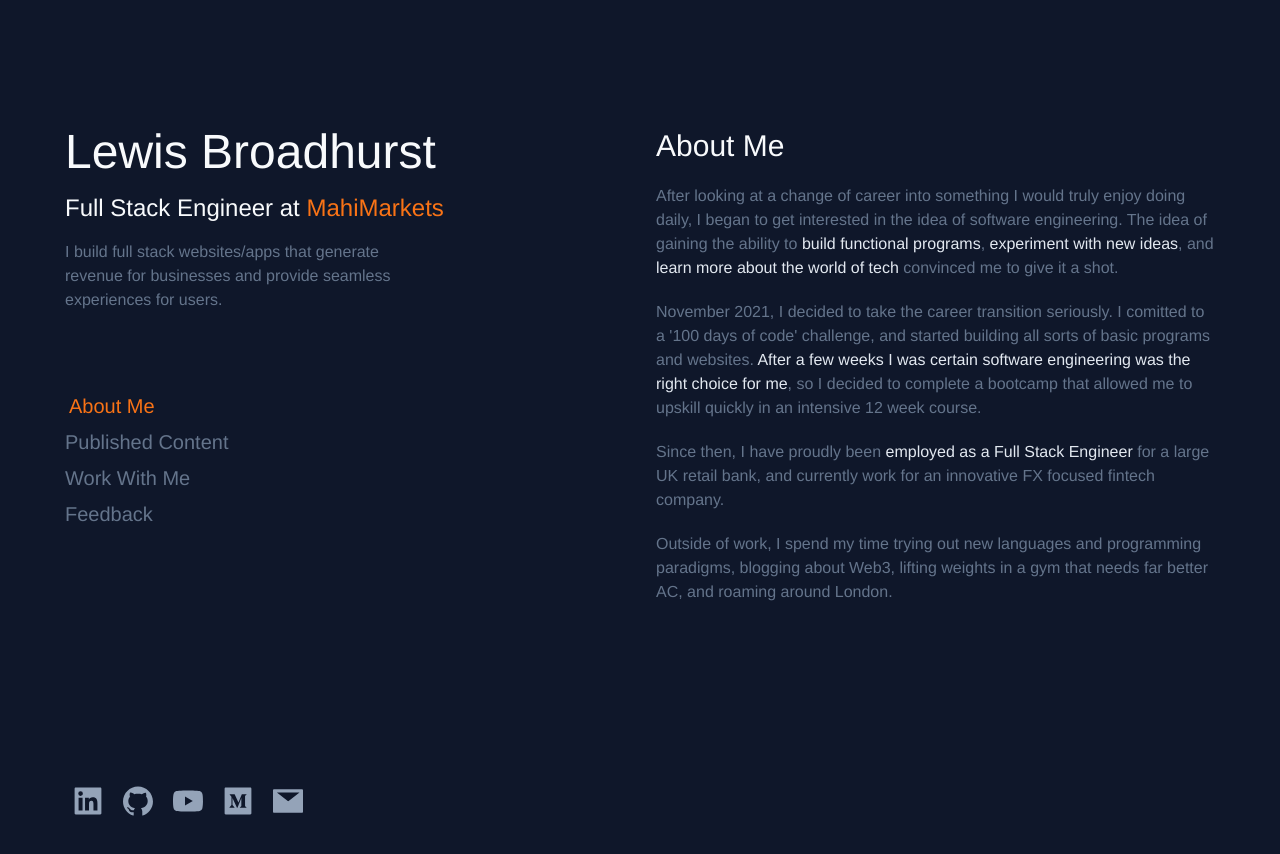
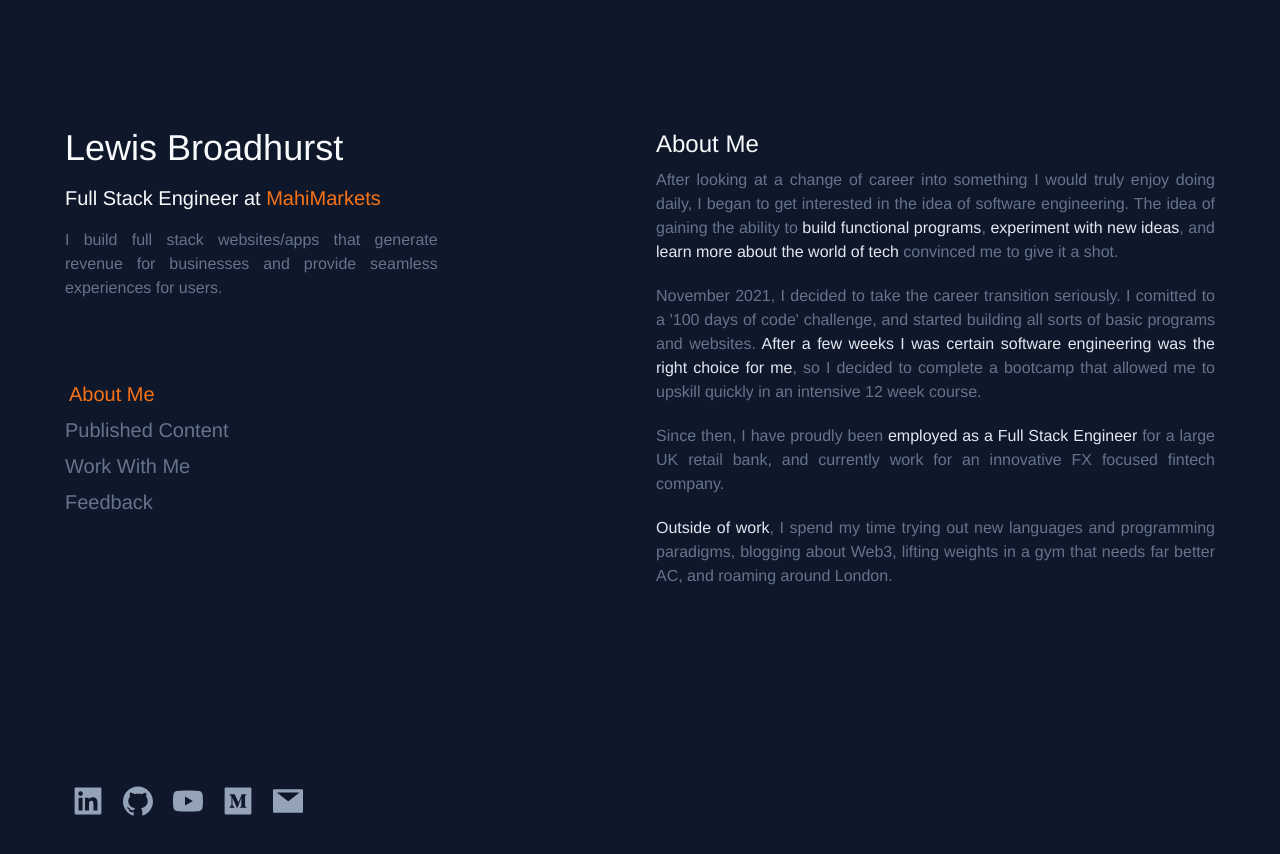
Before and after one commit to LMBroadhurst/CRYPTO_SUPERAPP, a Next.js app: page / in a window 1280 px wide. Shown: the top 854 px of the page. Built offline with nearby package versions, Linux system fonts and the light colour scheme.

Commit message:
More tweaks to colouring

```diff
--- a/components/home/AboutMe.tsx
+++ b/components/home/AboutMe.tsx
@@ -3,17 +3,17 @@ import React from 'react'
 const AboutMe = () => {
   return (
     <section className='flex p-10 lg:p-0 lg:w-full'>
-        <section className='flex flex-col gap-5'>
-            <h2 className='text-3xl self-start font-medium'>About Me</h2>
+        <section className='flex flex-col gap-2'>
+            <h2 className='text-2xl self-start font-medium'>About Me</h2>
 
-            <section className='flex flex-col gap-5 text-slate-500'>
+            <section className='flex flex-col gap-5 text-slate-500 text-justify'>
               <p>After looking at a change of career into something I would truly enjoy doing daily, I began to get interested in the idea of software engineering. The idea of gaining the ability to <span className='text-slate-200'>build functional programs</span>, <span className='text-slate-200'>experiment with new ideas</span>, and <span className='text-slate-200'>learn more about the world of tech</span> convinced me to give it a shot.</p>
 
               <p>November 2021, I decided to take the career transition seriously. I comitted to a '100 days of code' challenge, and started building all sorts of basic programs and websites. <span className='text-slate-200'>After a few weeks I was certain software engineering was the right choice for me</span>, so I decided to complete a bootcamp that allowed me to upskill quickly in an intensive 12 week course.</p>
 
               <p>Since then, I have proudly been <span className='text-slate-200'>employed as a Full Stack Engineer</span> for a large UK retail bank, and currently work for an innovative FX focused fintech company.</p>
 
-              <p>Outside of work, I spend my time trying out new languages and programming paradigms, blogging about Web3, lifting weights in a gym that needs far better AC, and roaming around London.</p>
+              <p><span className='text-slate-200'>Outside of work</span>, I spend my time trying out new languages and programming paradigms, blogging about Web3, lifting weights in a gym that needs far better AC, and roaming around London.</p>
             </section>
 
             {/* TODO: Build some components for displaying tech related experience */}
--- a/components/home/Feedback.tsx
+++ b/components/home/Feedback.tsx
@@ -6,15 +6,22 @@ const Feedback: FC<OwnProps> = () => {
 
   return (
     <section>
-      <section className='flex flex-col gap-5'>
-        <h2 className='text-4xl'>Feedback</h2>
+      <section className='flex flex-col gap-2'>
+        <h2 className='text-2xl'>Feedback</h2>
 
         <section className='flex flex-col gap-5 text-slate-400'>
-          <p>When building this website, I wanted to avoid relying on libraries to build components such as cards, tabs, and tooltips, as a challenge to myself. All the code I have produced can be found in this GitHub repo, if you'd like to look at how I created and structured my code.</p>
+          <p>When building this website, I wanted to <span className='text-slate-200'>avoid relying on libraries</span> to build components such as cards, tabs, and tooltips, as a challenge to myself. All the code I have produced can be found in this&nbsp;
+          <a
+            className='text-orange-400 duration-300 transition-colors hover:text-orange-200'
+            href=''
+          >
+            GitHub repo
+          </a>
+          , if you'd like to look at how I created and structured my code.</p>
 
-          <p>It has been built using Next.JS & Tailwind CSS. I have been trying to focus on ways to make the Tailwind as efficient as possible, mainly through reading articles from the Tailwind blog. I chose to use Next for the inherent page routing, optional SEO optimisation possibilities, and potential to integrate a simple API into the website in the future. Regarding design, I have been taking notes from Refactoring UI.</p>
+          <p>It has been built using <span className='text-slate-200'>Next.JS & Tailwind CSS</span>. I have been trying to focus on ways to make the Tailwind as efficient as possible, mainly through reading articles from the Tailwind blog. I chose to use Next for the inherent page routing, optional SEO optimisation possibilities, and potential to integrate a simple API into the website in the future. Regarding design, I have been taking notes from Refactoring UI.</p>
 
-          <p>Please feel free to critique the code or design, drop me a message on any of my socials! I plan to evolve this section of the page into an area where people can rate and comment on the components from the website, to improve the experience.</p>
+          <p>Please <span className='text-slate-200'>feel free to critique the code or design</span>, drop me a message on any of my socials! I plan to evolve this section of the page into an area where people can rate and comment on the components from the website, to improve the experience.</p>
         </section>
 
       </section>
--- a/components/home/Header.tsx
+++ b/components/home/Header.tsx
@@ -3,9 +3,9 @@ import React from 'react'
 const Header = () => {
   return (
     <section className='flex flex-col gap-4'>
-        <h1 className='text-4xl xl:text-5xl'>Lewis Broadhurst</h1>
+        <h1 className='text-4xl'>Lewis Broadhurst</h1>
 
-        <h2 className='text-xl xl:text-2xl'>Full Stack Engineer at
+        <h2 className='text-xl'>Full Stack Engineer at
             <a
                 href='https://mahimarkets.com/'
                 target='_blank'
@@ -13,7 +13,7 @@ const Header = () => {
             > MahiMarkets</a>
         </h2>
 
-        <h3 className='text-md text-slate-500 w-2/3 sm:4/5'>I build full stack websites/apps that generate revenue for businesses and provide seamless experiences for users.</h3>
+        <h3 className='text-md text-slate-500 w-2/3 text-justify sm:4/5'>I build full stack websites/apps that generate revenue for businesses and provide seamless experiences for users.</h3>
     </section>
   )
 }
--- a/components/home/PublishedContent.tsx
+++ b/components/home/PublishedContent.tsx
@@ -60,15 +60,17 @@ const PublishedContent = () => {
 
 
   return (
-    <section className='flex flex-col gap-10 lg:p-0 lg:w-full'>
-        <section className='flex flex-col gap-5 px-5'>
-            <h2 className='text-3xl self-start'>Content</h2>
+    <section className='flex flex-col gap-10 text-justify lg:p-0 lg:w-full'>
+        <section className='flex flex-col gap-2 lg:px-4'>
+            <h2 className='text-2xl self-start'>Content</h2>
 
-            <p className='text-slate-500'>Since becoming a software engineer I have created a range of content, ranging from <span className='text-slate-200'>YouTube tutorials</span> and informative <span className='text-slate-200'>blogs on Web3 technologies</span>.</p>
+            <section className='flex flex-col gap-5'>
+              <p className='text-slate-500'>Since becoming a software engineer I have created a range of content, ranging from <span className='text-slate-200'>YouTube tutorials</span> and informative <span className='text-slate-200'>blogs on Web3 technologies</span>.</p>
 
-            <p className='text-slate-500'>I've found it to be a great learning experience for my own development, and hopefully has allowed others to gain understanding of the topics I have covered.</p>
+              <p className='text-slate-500'>I've found it to be a great learning experience for my own development, and hopefully has allowed others to gain understanding of the topics I have covered.</p>
 
-            <p className='text-slate-500'>Check out some of my blogs and YouTube videos below.</p>
+              <p className='text-slate-500'>Check out some of my blogs and YouTube videos below.</p>
+            </section>
         </section>
         <section className='flex flex-col gap-5'>
           {contentToRender}
--- a/components/home/WorkWithMe.tsx
+++ b/components/home/WorkWithMe.tsx
@@ -3,12 +3,14 @@ import React from 'react'
 const WorkWithMe = () => {
   return (
     <section className='flex p-10 lg:p-0 lg:w-full'>
-        <section className='flex flex-col gap-5'>
-            <h2 className='text-3xl self-start'>Freelance bookings</h2>
+        <section className='flex flex-col gap-2'>
+            <h2 className='text-2xl self-start'>Freelance bookings</h2>
 
-            <p className='text-slate-400'>I love to help business owners and entrepeneurs promote their presence online with effective websites. Please get in contact using the form below, where we can organise a call or meetup and see if we are compatible.</p>
+            <section className='flex flex-col gap-5'>
+              <p className='text-slate-400'>I love to help business owners and entrepeneurs promote their presence online with effective websites. Please get in contact using the form below, where we can organise a call or meetup and see if we are compatible.</p>
 
-            <p className='text-slate-400'>Alternatively, message me on one of my social media platforms, my DMs are always open.</p>
+              <p className='text-slate-400'>Alternatively, message me on one of my social media platforms, my DMs are always open.</p>
+            </section>
         </section>
     </section>
   )
```
